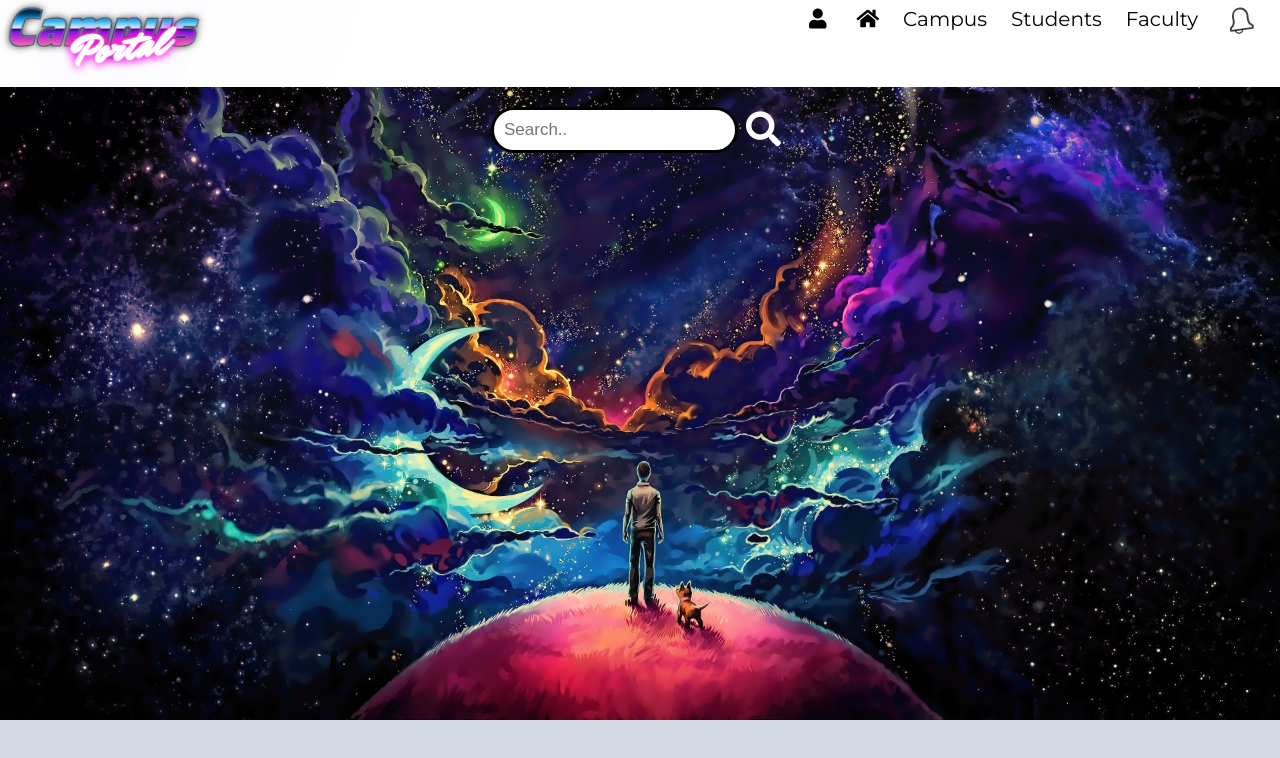
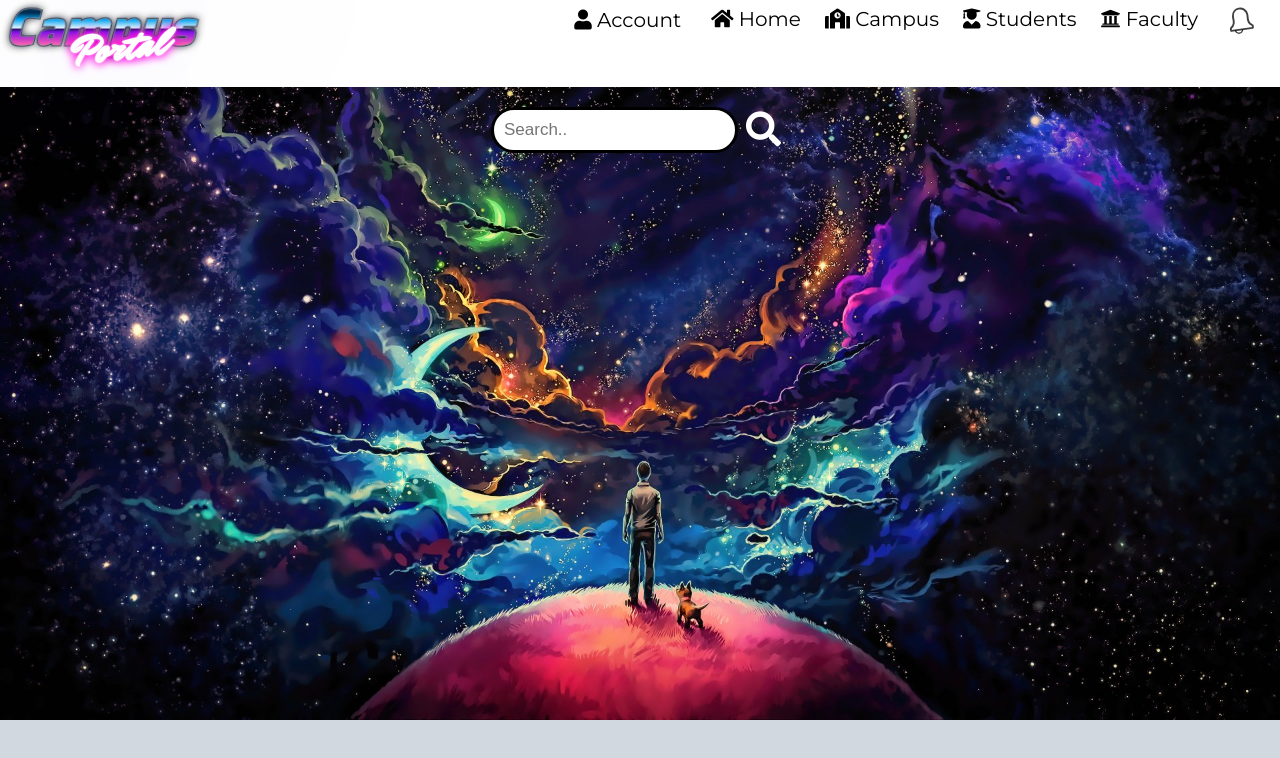
Before and after one commit to AndreeaDenisa1998/Campus, an Angular app: page /account in a window 1280 px wide. Shown: the top 758 px of the page. Built offline with nearby package versions, Linux system fonts and the light colour scheme.

Commit message:
hover updated

```diff
--- a/src/app/account/account.component.html
+++ b/src/app/account/account.component.html
@@ -22,13 +22,13 @@
                 <a href="#">Link 3</a>
               </div>
             </div></li>-->
-            <li><a routerLink="/account" class="home-btn">Home</a></li>
+            <li><a routerLink="/account" class="home-btn"><i class="fas fa-home"></i> Home</a></li>
             <li><a routerLink="/account/campus"
-              routerLinkActive="active">Campus</a></li>
+              routerLinkActive="active"><i class="fas fa-school"></i> Campus</a></li>
             <li><a routerLink="/account/students"
-              routerLinkActive="active">Students</a></li>
+              routerLinkActive="active"><i class="fas fa-user-graduate"></i> Students</a></li>
               <li><a routerLink="/account/faculty"
-                routerLinkActive="active">Faculty</a></li>
+                routerLinkActive="active"><i class="fas fa-university"></i> Faculty</a></li>
           </ul>
         </div>
       </div>
@@ -38,7 +38,7 @@
   <div class="header-right">
     <!-----------------------USER DROPDOWN----------------------------->
     <div class="dropdown">
-      <button class="dropbtn"><i class="fas fa-user"></i></button>
+      <button class="dropbtn"><i class="fas fa-user"></i> Account</button>
       <div class="dropdown-content">
         <a class="dropwdown-links" href="#">Profile</a>
         <a class="dropwdown-links" href="#">Posts</a>
@@ -46,13 +46,13 @@
       </div>
     </div>
     <!--------------END USER DROPDOWN---------------->
-    <a routerLink="/account" class="home-btn"><i class="fas fa-home"></i></a>
+    <a routerLink="/account" class="home-btn"><i class="fas fa-home"></i> Home</a>
     <a routerLink="/account/campus"
-    routerLinkActive="active">Campus</a>
+    routerLinkActive="active"><i class="fas fa-school"></i> Campus</a>
     <a routerLink="/account/students"
-    routerLinkActive="active">Students</a>
+    routerLinkActive="active"><i class="fas fa-user-graduate"></i> Students</a>
     <a routerLink="/account/faculty"
-    routerLinkActive="active">Faculty</a>
+    routerLinkActive="active"><i class="fas fa-university"></i> Faculty</a>
     <!---------------------NOTIFICATION----------------------------->
     <div class="bell-icon" tabindex="0">
       <svg version="1.1" xmlns="http://www.w3.org/2000/svg" xmlns:xlink="http://www.w3.org/1999/xlink" x="0px" y="0px" width="50px" height="30px" viewBox="0 0 50 30" enable-background="new 0 0 50 30" xml:space="preserve">
--- a/src/app/account/account.component.scss
+++ b/src/app/account/account.component.scss
@@ -105,6 +105,7 @@ h2 {
   border: none;
   cursor: pointer;
   background-color: transparent;
+  font-family: "Montserrat", sans-serif;
 }
 
 /* The container <div> - needed to position the dropdown content */
```
